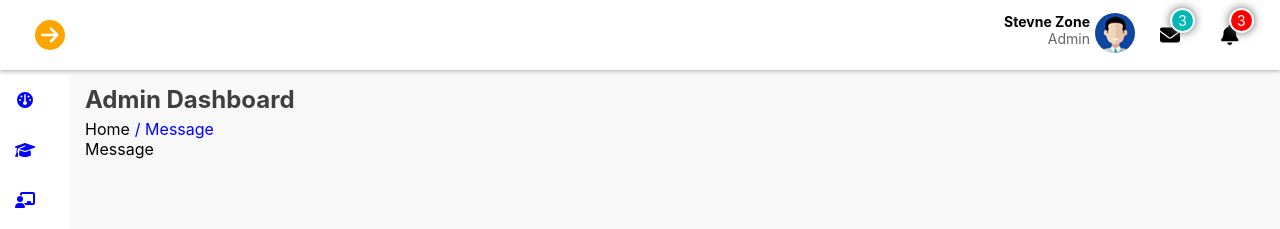
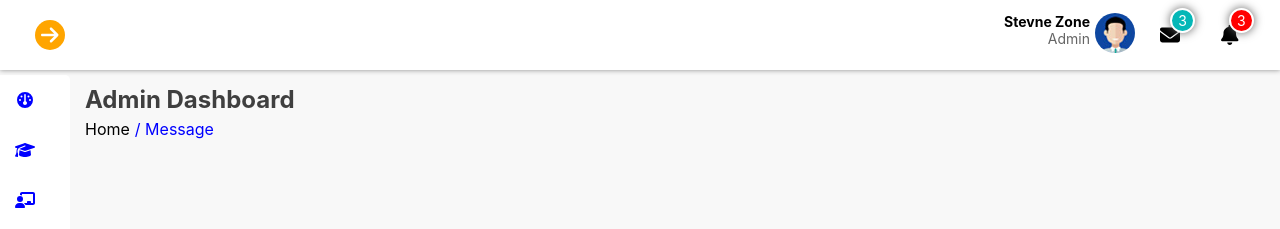
Before and after one commit to Vinoth82003/school_frontend, a React (Create React App) app: page / in a window 1280 px wide. Shown: the top 229 px of the page. Built offline with nearby package versions, Linux system fonts and the light colour scheme.

Commit message:
Message component skeleton ready

```diff
--- a/src/Components/Message.jsx
+++ b/src/Components/Message.jsx
@@ -1,7 +1,14 @@
 import React from "react";
+import "../css/addstudent.css";
 
 const Message = () => {
-  return <div>Message</div>;
+  return (
+    <>
+      <main className="admin_page">
+        <section className="chart_containers"></section>
+      </main>
+    </>
+  );
 };
 
 export default Message;
```
